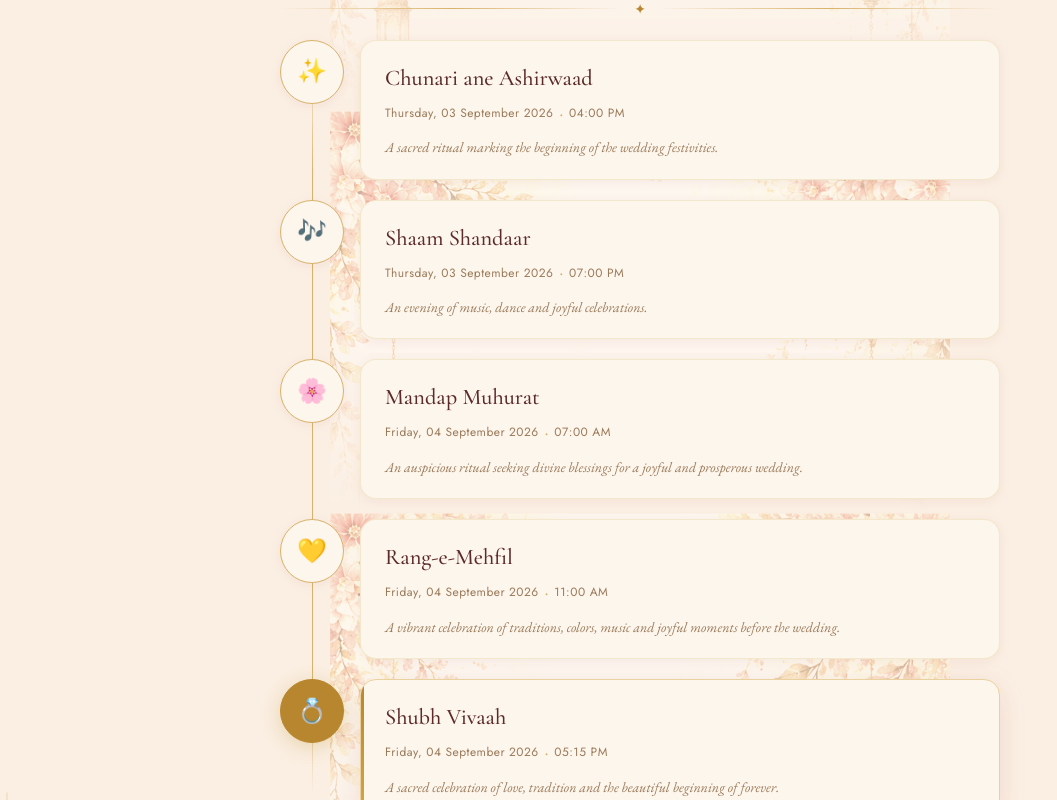
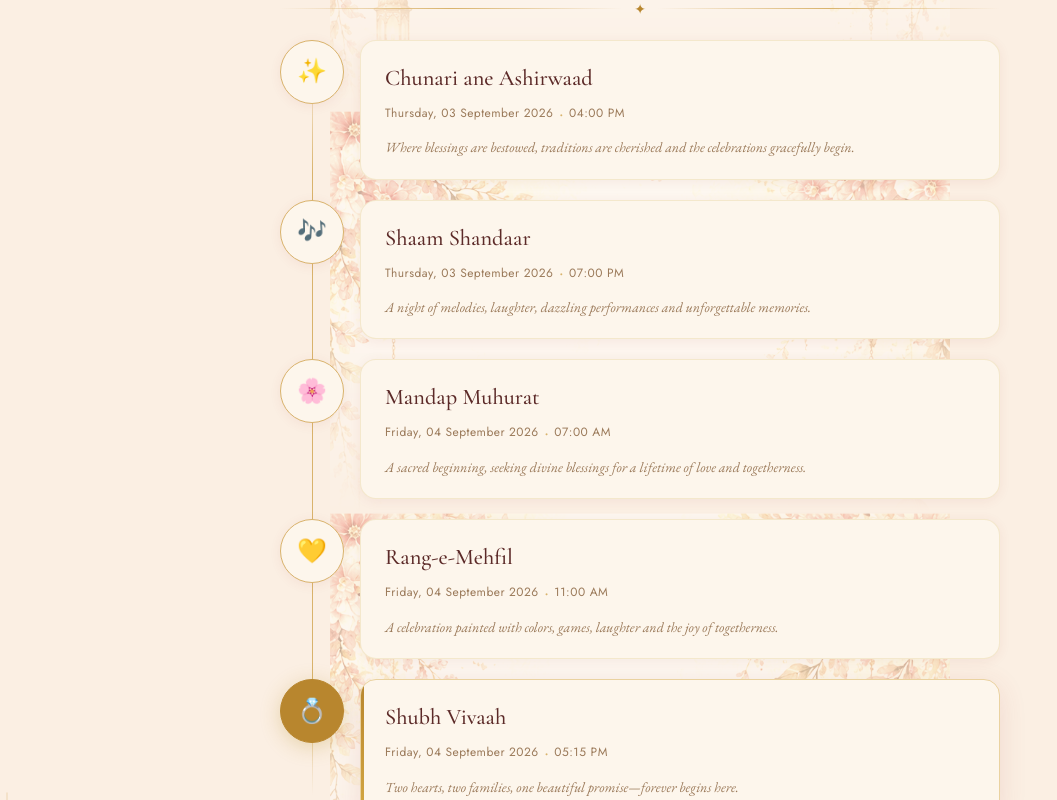
Before and after one commit to poojathakkar056/wedding-website, a React (Vite) app: page / in a window 1280 px wide. Shown: the part 2300-3100 px from the top of the page, without its empty margins (0-1057 px from the left). Built offline with nearby package versions, Linux system fonts and the light colour scheme.

Commit message:
desc changes

```diff
--- a/src/data/weddingData.js
+++ b/src/data/weddingData.js
@@ -54,7 +54,7 @@ export const weddingData = {
       time: "04:00 PM",
       //icon: "🪔",
       icon: "✨ ",
-      description: "A sacred ritual marking the beginning of the wedding festivities.",
+      description: "Where blessings are bestowed, traditions are cherished and the celebrations gracefully begin.",
     },
     {
       id: "sangeet",
@@ -63,7 +63,7 @@ export const weddingData = {
       day: "Thursday",
       time: "07:00 PM",
       icon: "🎶",
-      description: "An evening of music, dance and joyful celebrations.",
+      description: "A night of melodies, laughter, dazzling performances and unforgettable memories.",
     },
     {
       id: "mandapmuhurat",
@@ -72,7 +72,7 @@ export const weddingData = {
       day: "Friday",
       time: "07:00 AM",
       icon: "🌸",
-      description: "An auspicious ritual seeking divine blessings for a joyful and prosperous wedding.",
+      description: "A sacred beginning, seeking divine blessings for a lifetime of love and togetherness.",
     },
     {
       id: "haldi",
@@ -81,7 +81,7 @@ export const weddingData = {
       day: "Friday",
       time: "11:00 AM",
       icon: "💛",
-      description: "A vibrant celebration of traditions, colors, music and joyful moments before the wedding.",
+      description: "A celebration painted with colors, games, laughter and the joy of togetherness.",
     },
 
     {
@@ -91,7 +91,7 @@ export const weddingData = {
       day: "Friday",
       time: "05:15 PM",
       icon: "💍",
-      description: "A sacred celebration of love, tradition and the beautiful beginning of forever.",
+      description: "Two hearts, two families, one beautiful promise—forever begins here.",
       highlight: true,
     },
   ],
```
